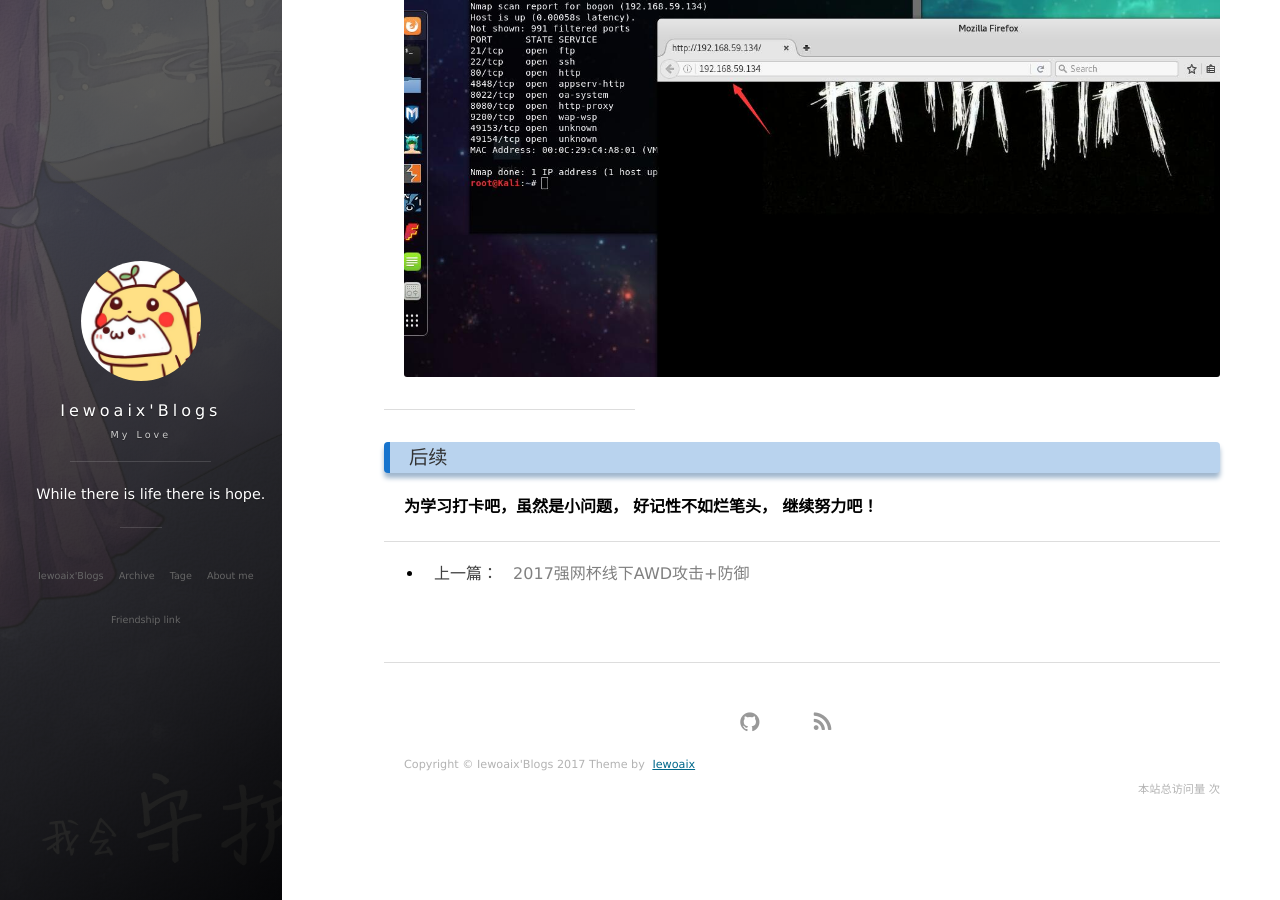
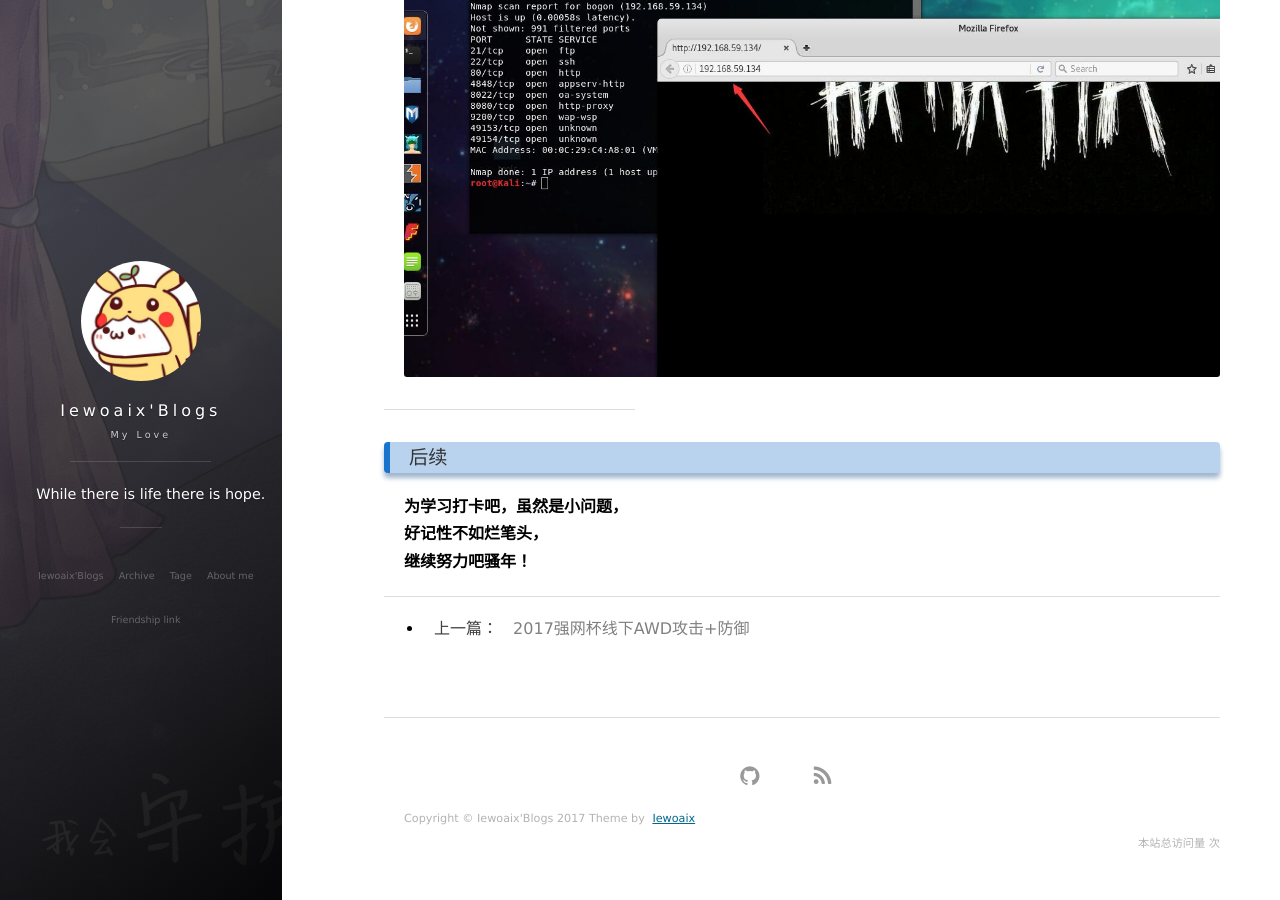
Before and after one commit to blubiu/blubiu.github.io, a Jekyll site: the page built from _posts/2017-10-06-Metasploitable3没网解决.md, in a window 1280 px wide and 900 px high, scrolled down 4009 px. Built offline with Jekyll 4.4.1, drawn with Linux system fonts in a browser that asks for light colours; nearby versions of some CDN libraries; comment, search, counter and statistics services are not loaded.

Commit message:
Update 2017-10-06-Metasploitable3没网解决.md

```diff
--- a/_posts/2017-10-06-Metasploitable3没网解决.md
+++ b/_posts/2017-10-06-Metasploitable3没网解决.md
@@ -31,7 +31,7 @@ Metasploitable3目前普遍安装在VirtualBox虚拟机，<br/>
 ### 第二步
 **接着在选项里面，在客户机操作系统里面，选择Microsoft Windwos(W)，**<br/>
 
-版本选择Windows Server 2008 R2 x64
+**版本选择Windows Server 2008 R2 x64**
 
 ![images](/images/2017-10-06/met2.png)
 
@@ -63,6 +63,6 @@ Metasploitable3目前普遍安装在VirtualBox虚拟机，<br/>
 ---
 
 ### 后续
-**为学习打卡吧，虽然是小问题，**
-**好记性不如烂笔头，**
-**继续努力吧！**
+**为学习打卡吧，虽然是小问题，**<br/>
+**好记性不如烂笔头，**<br/>
+**继续努力吧骚年！**
```
